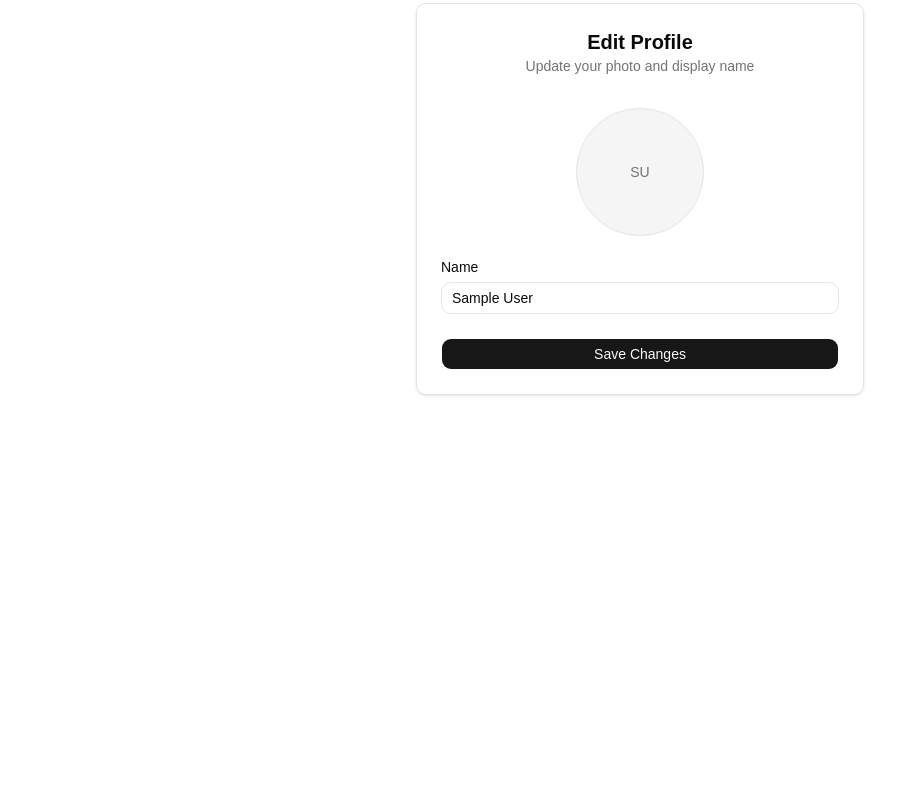
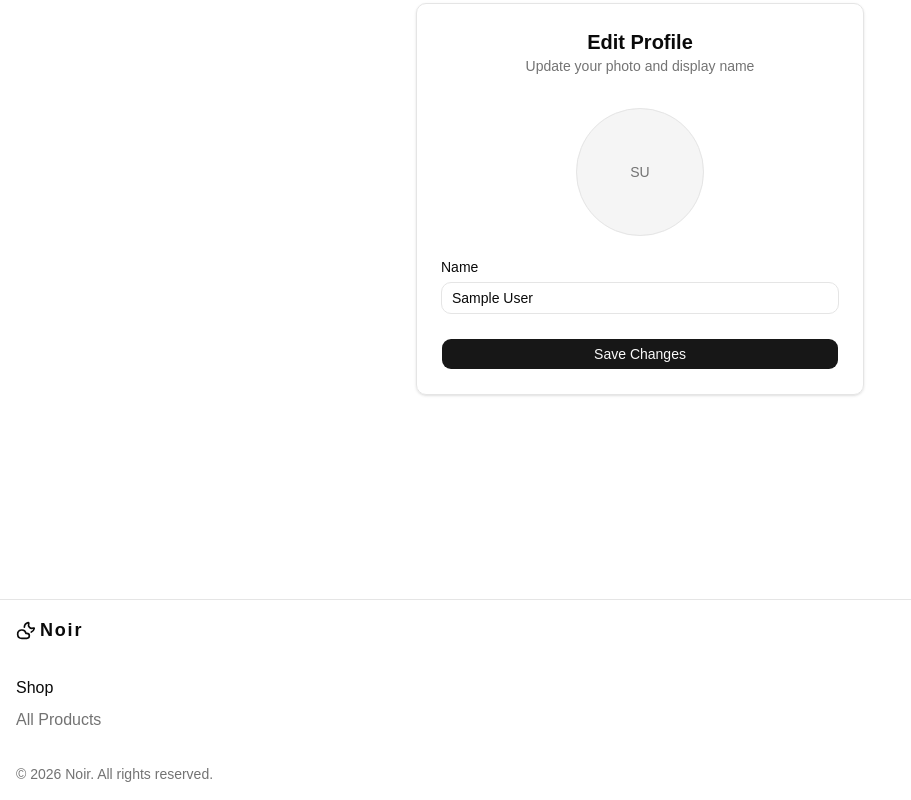
Before and after one commit to joddyhartono/ecommerce-frontend, a React (Vite) app: page /profile in a window 1280 px wide. Shown: the part 266-1066 px from the top of the page, without its empty margins (0-911 px from the left). Before the commit the page ends 865 px from the top, so only its background shows below. Built offline with nearby package versions, Linux system fonts and the light colour scheme; no server answers; sample sign-in values are in the browser's storage.

Commit message:
feat: add cart notification and footer

```diff
--- a/src/components/Footer.jsx
+++ b/src/components/Footer.jsx
@@ -1,3 +1,33 @@
-const Footer = () => {};
+import { CloudMoon } from "lucide-react";
+import { Link } from "react-router";
+
+const Footer = () => {
+  return (
+    <footer className="flex flex-col justify-between bg-background gap-8 p-4 border-t border-border">
+      <div className="flex items-center gap-1">
+        <CloudMoon className="text-foreground" size={20} />
+        <span className="text-foreground font-semibold text-lg tracking-widest">
+          Noir
+        </span>
+      </div>
+
+      <div className="flex flex-col lg:flex-row justify-between items-start gap-8">
+        <div className="flex flex-col items-start gap-2">
+          <span className="font-medium">Shop</span>
+          <Link
+            to="/products"
+            className="text-muted-foreground hover:text-foreground transition-colors"
+          >
+            All Products
+          </Link>
+        </div>
+      </div>
+
+      <span className="text-muted-foreground text-sm">
+        © 2026 Noir. All rights reserved.
+      </span>
+    </footer>
+  );
+};
 
 export default Footer;
--- a/src/components/Navbar.jsx
+++ b/src/components/Navbar.jsx
@@ -8,9 +8,11 @@ import { Avatar, AvatarFallback, AvatarImage } from "@/components/ui/avatar";
 import useAuth from "@/hooks/useAuth";
 import { getInitials } from "@/lib/utils";
 import { Button } from "./ui/button";
+import useCart from "@/hooks/useCart";
 
 const Navbar = () => {
   const { fetchCategories } = useCategories();
+  const { fetchCartItems } = useCart();
   const { logout } = useAuth();
   const navigate = useNavigate();
 
@@ -18,6 +20,8 @@ const Navbar = () => {
   const status = useSelector((state) => state.categories.status);
   const categories = useSelector((state) => state.categories.data);
   const error = useSelector((state) => state.categories.error);
+
+  const cartItems = useSelector((state) => state.cart.cartItems);
 
   useEffect(() => {
     if (status === "idle") {
@@ -27,6 +31,12 @@ const Navbar = () => {
       toast.error(error);
     }
   }, [status]);
+
+  useEffect(() => {
+    if (user) {
+      fetchCartItems();
+    }
+  }, []);
 
   const [isDropdownOpen, setIsDropdownOpen] = useState(false);
   const [isAvatarDropdownOpen, setIsAvatarDropdownOpen] = useState(false);
@@ -146,9 +156,14 @@ const Navbar = () => {
           <>
             <Link
               to="/cart"
-              className="text-muted-foreground hover:text-foreground transition-colors"
+              className="text-muted-foreground hover:text-foreground transition-colors relative"
             >
               <ShoppingCart size={20} />
+              {cartItems.length > 0 && (
+                <span className="absolute -top-2 -right-2 bg-red-500 text-white text-xs rounded-full w-4 h-4 flex items-center justify-center">
+                  {cartItems.length}
+                </span>
+              )}
             </Link>
             <div
               className="relative"
--- a/src/hooks/useCart.js
+++ b/src/hooks/useCart.js
@@ -27,7 +27,6 @@ const useCart = () => {
   };
 
   const handleIncrement = async (cartItemId) => {
-    console.log("handleIncrement called with:", cartItemId); // tambahin ini
     await dispatch(incrementQuantityThunk(cartItemId));
   };
 
```
